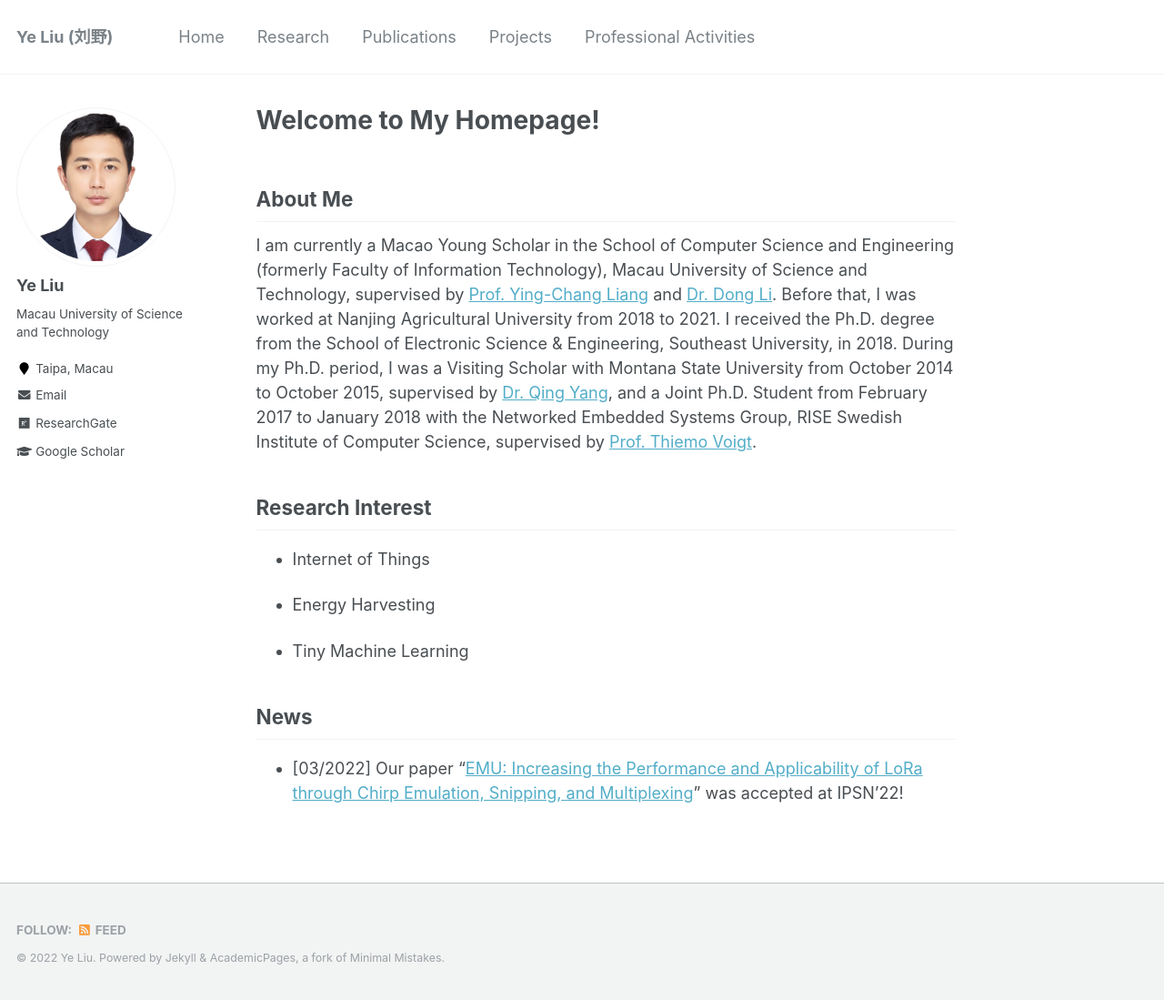
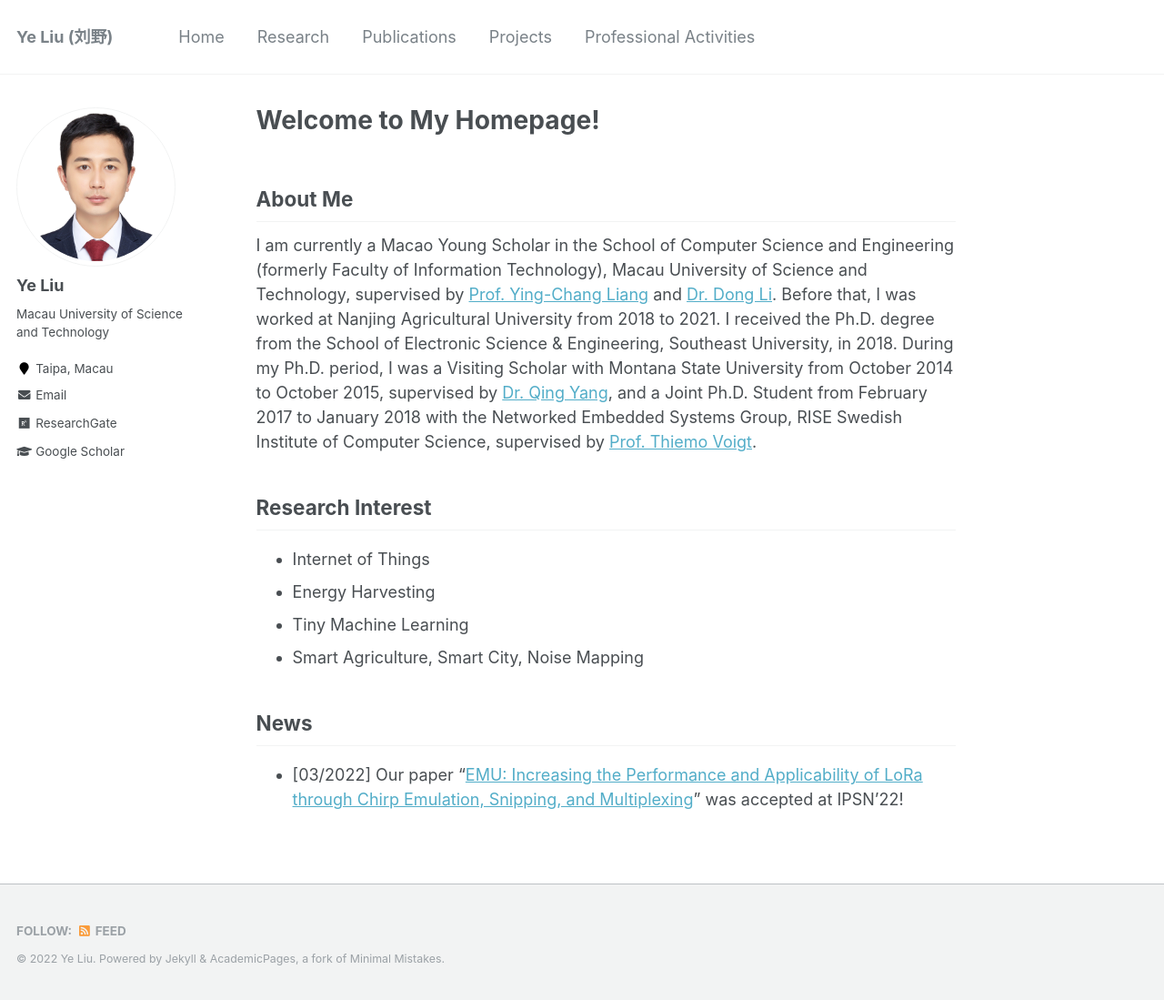
Before and after one commit to ChrisYe-Liu/chrisye-liu.github.io, a Jekyll site: the page built from _pages/about.md, in a window 1280 px wide and 1099 px high. Shown: the whole window at 91% size. Built offline with Jekyll 4.4.1, drawn with Linux system fonts in a browser that asks for light colours; our own code applies the rules of GitHub Pages for plain Markdown files.

Commit message:
Update about.md

```diff
--- a/_pages/about.md
+++ b/_pages/about.md
@@ -16,10 +16,9 @@
 Research Interest
 ------
 * Internet of Things
-
 * Energy Harvesting
-
 * Tiny Machine Learning
+* Smart Agriculture, Smart City, Noise Mapping
 
 
 
```
